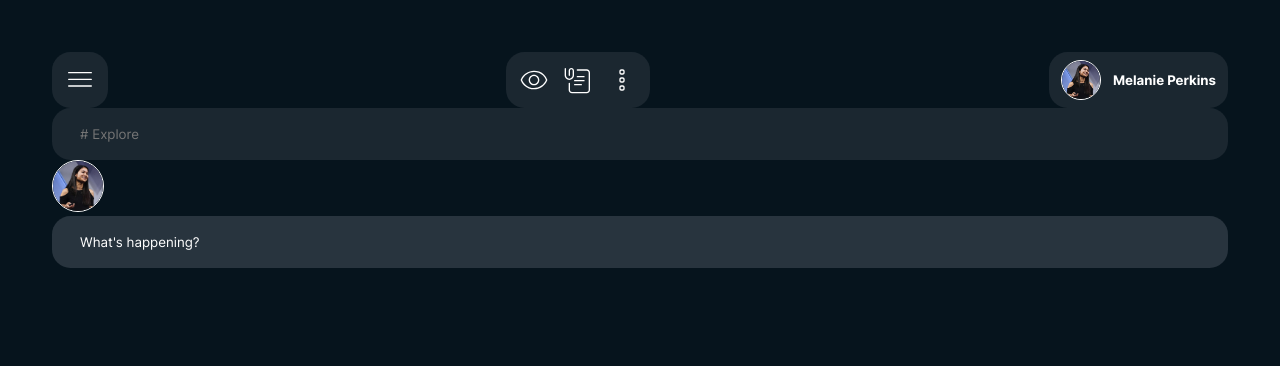
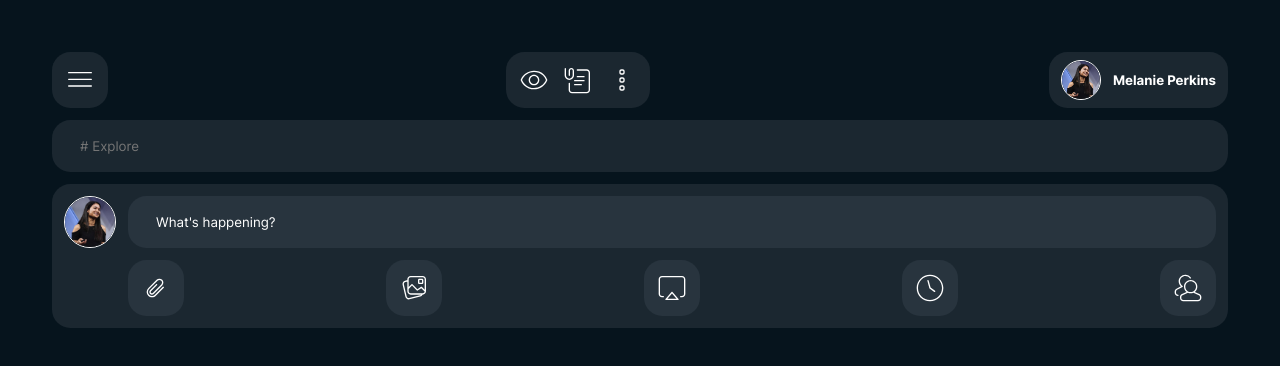
Before and after one commit to timohuennebeck/alia, a React (Create React App) app: page / in a window 1280 px wide. Shown: the top 366 px of the page. Built offline with nearby package versions, Linux system fonts and the light colour scheme.

Commit message:
add whats happening component

```diff
--- a/src/components/MobileHeader/MobileHeader.scss
+++ b/src/components/MobileHeader/MobileHeader.scss
@@ -7,7 +7,7 @@
     justify-content: space-between;
 
     &__menu {
-        @include flex-vertical;
+        @include flex;
         @include mobile-padding-background;
 
         &-svg {
@@ -22,7 +22,7 @@
     }
 
     &__nav {
-        @include flex-vertical;
+        @include flex;
         @include mobile-padding-background;
         gap: $mobile-gap-default;
 
@@ -40,7 +40,7 @@
     }
 
     &__profile {
-        @include flex-vertical;
+        @include flex;
         @include mobile-padding-background;
         gap: $mobile-gap-default;
 
--- a/src/pages/HomePage/HomePage.jsx
+++ b/src/pages/HomePage/HomePage.jsx
@@ -1,6 +1,11 @@
 import "./HomePage.scss";
 
 // icons
+import paperImg from "../../assets/icons/paperclip.svg";
+import imagesImg from "../../assets/icons/image-gallery.svg";
+import liveImg from "../../assets/icons/cast.svg";
+import clockImg from "../../assets/icons/clock.svg";
+import usersImg from "../../assets/icons/users.svg";
 
 // images
 import profileImg from "../../assets/images/melanie-perkins.jpg";
@@ -18,13 +23,25 @@ export default function HomePage() {
             </div>
             <div className="home__share">
                 <img className="home__share-img" src={profileImg} alt="" />
-                <InputField placeholder="What's happening?" />
-                <div>
-                    <img src="" alt="" />
-                    <img src="" alt="" />
-                    <img src="" alt="" />
-                    <img src="" alt="" />
-                    <img src="" alt="" />
+                <div className="home__share-ctn">
+                    <InputField placeholder="What's happening?" />
+                    <div className="home__share-ctn-images">
+                        <div className="home__share-ctn-images-indv">
+                            <img className="home__share-ctn-images-indv-icon" src={paperImg} alt="" />
+                        </div>
+                        <div className="home__share-ctn-images-indv">
+                            <img className="home__share-ctn-images-indv-icon" src={imagesImg} alt="" />
+                        </div>
+                        <div className="home__share-ctn-images-indv">
+                            <img className="home__share-ctn-images-indv-icon" src={liveImg} alt="" />
+                        </div>
+                        <div className="home__share-ctn-images-indv">
+                            <img className="home__share-ctn-images-indv-icon" src={clockImg} alt="" />
+                        </div>
+                        <div className="home__share-ctn-images-indv">
+                            <img className="home__share-ctn-images-indv-icon" src={usersImg} alt="" />
+                        </div>
+                    </div>
                 </div>
             </div>
         </div>
--- a/src/pages/HomePage/HomePage.scss
+++ b/src/pages/HomePage/HomePage.scss
@@ -2,6 +2,9 @@
 @use "../../styles/partials/variables" as *;
 
 .home {
+    @include flex-column;
+    gap: $mobile-gap-default;
+
     &__explore {
         @include mobile-padding-background;
         @include flex-vertical;
@@ -16,6 +19,11 @@
     }
 
     &__share {
+        @include mobile-padding-background;
+        display: flex;
+        gap: $mobile-gap-default;
+        flex: 1 1 0;
+
         &-img {
             width: 3.25rem;
             height: 3.25rem;
@@ -27,5 +35,26 @@
                 transform: scale(1.05);
             }
         }
+
+        &-ctn {
+            @include flex-column;
+            gap: $mobile-gap-default;
+            flex: 1 1 0;
+
+            &-images {
+                @include flex-vertical;
+                justify-content: space-between;
+
+                &-indv {
+                    @include bright-mobile-padding-background;
+                    @include flex;
+
+                    &-icon {
+                        @include svg-size;
+                        @include svg-white;
+                    }
+                }
+            }
+        }
     }
 }
--- a/src/styles/partials/_mixins.scss
+++ b/src/styles/partials/_mixins.scss
@@ -49,3 +49,9 @@
     padding: $mobile-padding-default;
     border-radius: 1.15rem;
 }
+
+@mixin bright-mobile-padding-background {
+    background-color: $prim-color-3;
+    padding: $mobile-padding-default;
+    border-radius: 1.15rem;
+}
```
